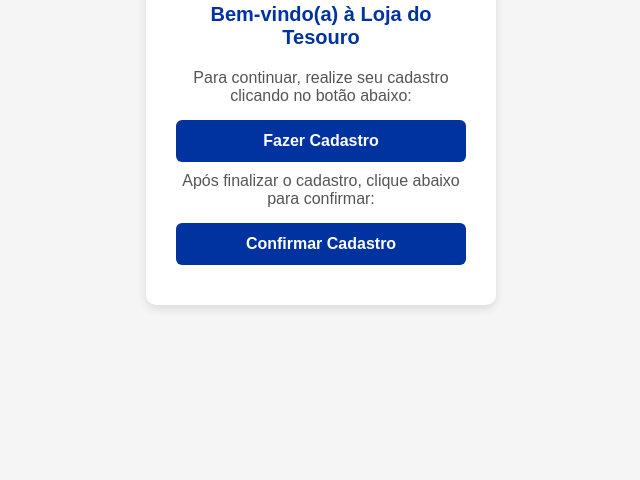
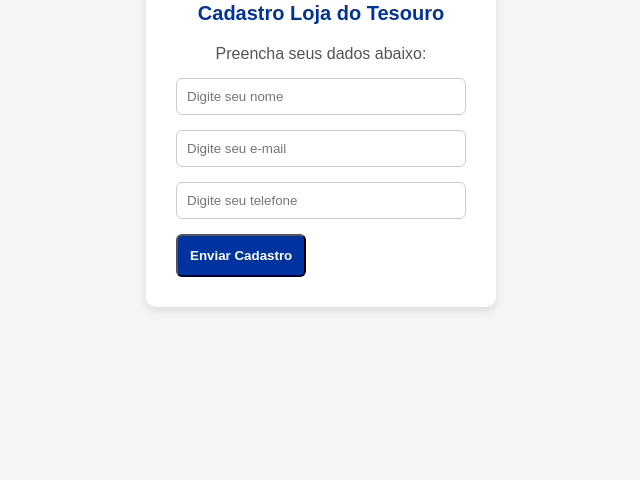
Before and after one commit to lojadotesoro/lojatesouro.github.io, a plain HTML site: page index.html in a window 1280 px wide. Shown: the part 320-800 px from the top of the page, without its empty margins (319-959 px from the left). Drawn offline with Linux system fonts and the light colour scheme.

Commit message:
Add files via upload

```diff
--- a/index.html
+++ b/index.html
@@ -9,14 +9,14 @@
 <body>
     <div class="container">
         <img src="logo.jpg" alt="Logo Loja do Tesouro" class="logo">
-        <h1>Bem-vindo(a) à Loja do Tesouro</h1>
-        <p>Para continuar, realize seu cadastro clicando no botão abaixo:</p>
-        <a href="https://docs.google.com/forms/d/e/1FAIpQLSe8eIXv9inoijlrUzGHfhA9GsZBAytYieJW-t6-V5Saoe0CfA/viewform"
-           target="_blank" class="btn">
-           Fazer Cadastro
-        </a>
-        <p>Após finalizar o cadastro, clique abaixo para confirmar:</p>
-        <a href="pagina-final.html" class="btn confirmar">Confirmar Cadastro</a>
+        <h1>Cadastro Loja do Tesouro</h1>
+        <p>Preencha seus dados abaixo:</p>
+        <form id="cadastroForm" action="pagina-final.html" method="GET">
+            <input type="text" name="nome" id="nome" placeholder="Digite seu nome" required>
+            <input type="email" name="email" id="email" placeholder="Digite seu e-mail" required>
+            <input type="tel" name="telefone" id="telefone" placeholder="Digite seu telefone" required>
+            <button type="submit" class="btn">Enviar Cadastro</button>
+        </form>
     </div>
 </body>
 </html>
--- a/style.css
+++ b/style.css
@@ -38,6 +38,15 @@ p {
     color: #555;
 }
 
+input {
+    display: block;
+    width: 100%;
+    padding: 10px;
+    margin-bottom: 15px;
+    border: 1px solid #ccc;
+    border-radius: 6px;
+}
+
 .btn {
     display: block;
     background: #0033A0;
@@ -46,7 +55,7 @@ p {
     border-radius: 6px;
     text-decoration: none;
     font-weight: bold;
-    margin-bottom: 10px;
+    margin-top: 10px;
 }
 
 .btn:hover {
```
Also changed, not shown: pagina-final.html (+4 -6 lines), script.js (+10 -1 lines).
